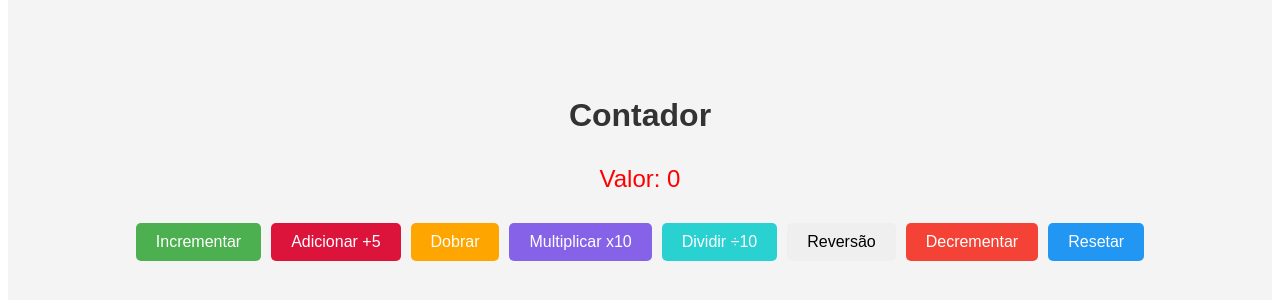
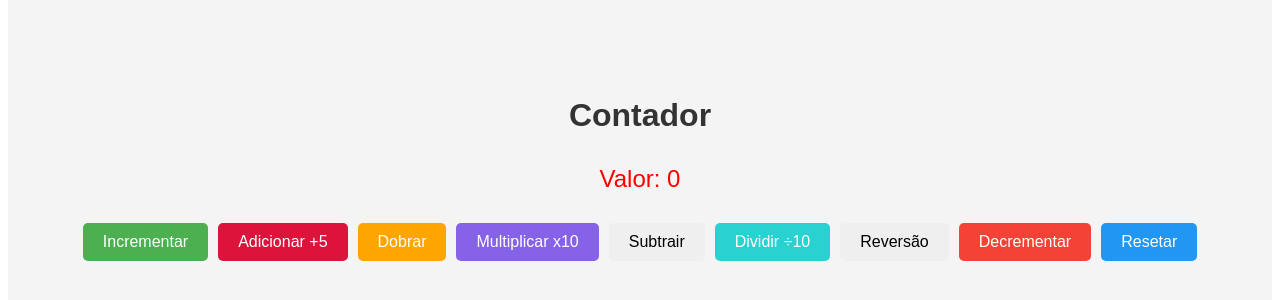
Before and after one commit to evssousa/projeto-coletivo-2ds-contador-de-numeros, a React (Vite) app: page / in a window 1280 px wide. Shown: the part 240-540 px from the top of the page. Built offline with nearby package versions, Linux system fonts and the light colour scheme.

Commit message:
Update index.jsx

```diff
--- a/src/components/Counter/index.jsx
+++ b/src/components/Counter/index.jsx
@@ -53,6 +53,12 @@ function reverse() {
     }
 }
 
+function sub(){
+    previousValue = counterValue;
+    counterValue -=3
+    updateCounterDisplay()
+}
+
 function updateCounterDisplay() {
     const counterElement = document.querySelector('.counter-value')
     const counterTitle = document.querySelector('.counter-title')
@@ -87,6 +93,7 @@ export default function Counter() {
                 <button className='fixoincrement-button' onClick={addincrement}>Adicionar +5</button>
                 <button className='double-button' onClick={double}>Dobrar</button>
                 <button className='mult-button' onClick={mult}>Multiplicar x10</button>
+                <button className="sub-button"onClick={sub}>Subtrair</button>
                 <button className='divide-button' onClick={divide}>Dividir ÷10</button>
                 <button className='reverse-button' onClick={reverse}>Reversão</button>
                 <button className='decrement-button' onClick={decrement}>Decrementar</button>
```
